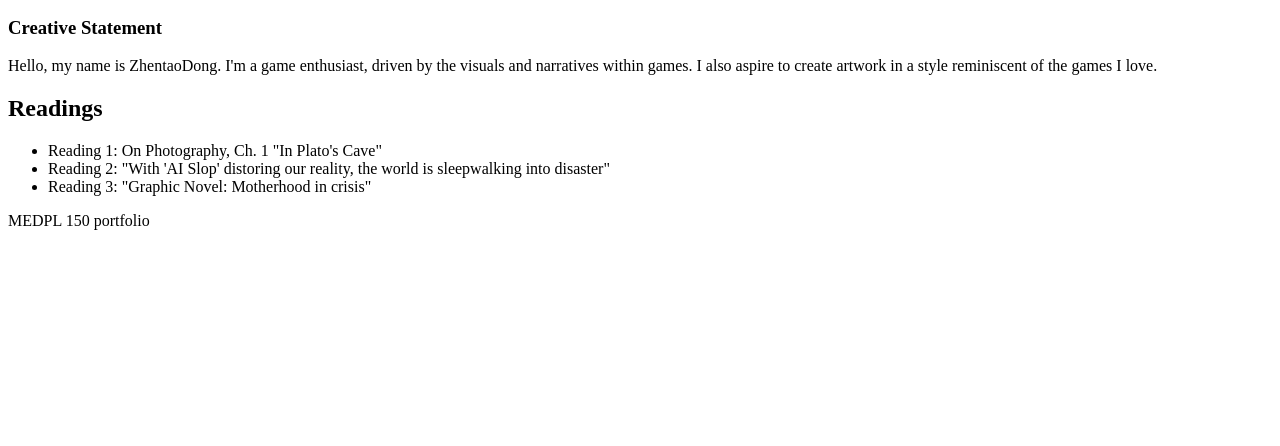
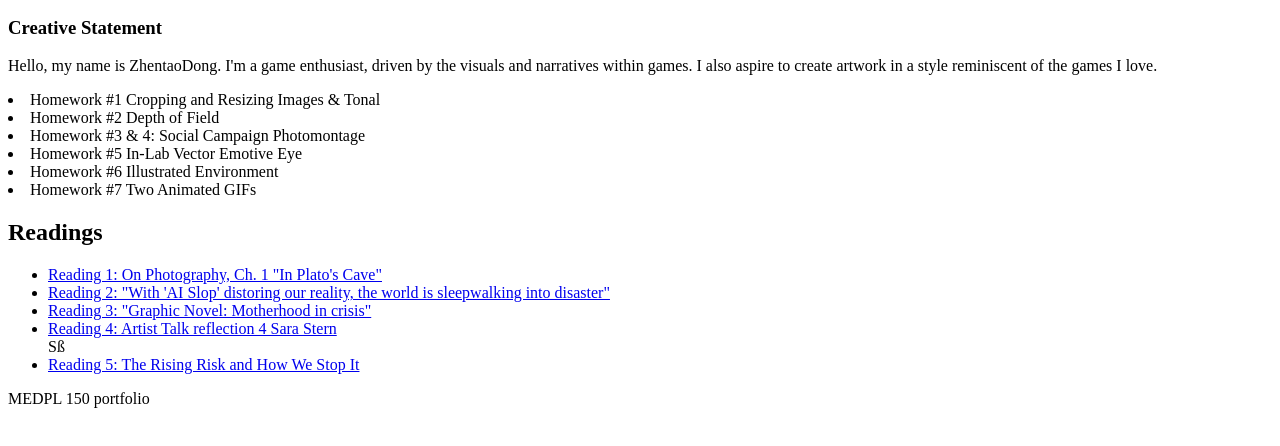
Before and after one commit to zhentao1465/MEDPL150, a plain HTML site: page index.html in a window 1280 px wide. Shown: the part 100-546 px from the top of the page. Drawn offline with Linux system fonts and the light colour scheme.

Commit message:
Update index.html

```diff
--- a/index.html
+++ b/index.html
@@ -15,7 +15,7 @@
     <article>
       <h3>Creative Statement</h3>
       <p>
-       Hello, my name is ZhentaoDong. I'm a game enthusiast,
+        Hello, my name is ZhentaoDong. I'm a game enthusiast,
         driven by the visuals and narratives within games.
         I also aspire to create artwork in a style reminiscent of the games I love.
       </p>
@@ -26,18 +26,26 @@
   </section>
 
   <section id="homework">
+  <li><a href ="Reading 1.html"></a>Homework #1 Cropping and Resizing Images & Tonal</li>
+  <li>Homework #2 Depth of Field</li>
+  <li>Homework #3 & 4: Social Campaign Photomontage</li>
+  <li>Homework #5 In-Lab Vector Emotive Eye</li>
+  <li>Homework #6 Illustrated Environment</li>
+  <li>Homework #7 Two Animated GIFs</li>
+
+
   </section>
 
-  <!-- reading -->
   <section id="readings">
     <h2>Readings</h2>
     <ul>
-      <li>Reading 1: On Photography, Ch. 1 "In Plato's Cave"</li>
-      <li>Reading 2: "With 'AI Slop' distoring our reality, the world is sleepwalking into disaster"</li>
-      <li>Reading 3: "Graphic Novel: Motherhood in crisis"</li>
+      <li><a href ="Reading 1.html">Reading 1: On Photography, Ch. 1 "In Plato's Cave"</a></li>
+      <li><a href ="Reading 2.html">Reading 2: "With 'AI Slop' distoring our reality, the world is sleepwalking into disaster"</a></li>
+      <li><a href ="Reading 3.html">Reading 3: "Graphic Novel: Motherhood in crisis"</a></li>
+      <li><a href ="Reading 4.html">Reading 4: Artist Talk reflection 4 Sara Stern</a></li>Sß
+      <li><a href ="Reading 5.html">Reading 5: The Rising Risk and How We Stop It </a></li>
     </ul>
   </section>
-
 
   <footer>
     <p> MEDPL 150 portfolio </p>
```
